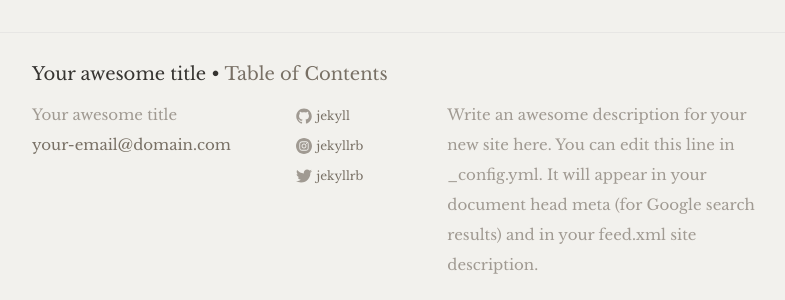
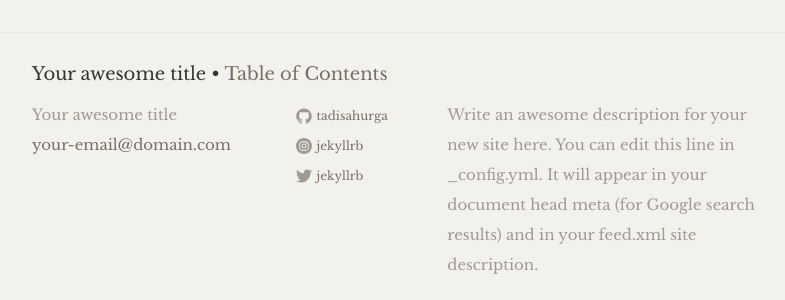
Before and after one commit to ferrolho/jekyll-theme-libretto, a Jekyll site: the page built from index.html, in a window 1280 px wide and 900 px high, scrolled down 1725 px. Shown: the part 560-860 px from the top of the window, without its empty margins (238-1023 px from the left). Built offline with Jekyll 4.4.1, drawn with Linux system fonts in a browser that asks for light colours; some web fonts are replaced.

Commit message:
Update _config.yml

```diff
--- a/_config.yml
+++ b/_config.yml
@@ -19,9 +19,9 @@
   Write an awesome description for your new site here. You can edit this
   line in _config.yml. It will appear in your document head meta (for
   Google search results) and in your feed.xml site description.
-baseurl: "/jekyll-theme-libretto" # the subpath of your site, e.g. /blog
-url: "https://ferrolho.github.io" # the base hostname & protocol for your site
-github_username:    jekyll
+baseurl: "/" # the subpath of your site, e.g. /blog
+url: "https://tadisahurga.github.io" # the base hostname & protocol for your site
+github_username:    tadisahurga
 instagram_username: jekyllrb
 twitter_username:   jekyllrb
 
```
